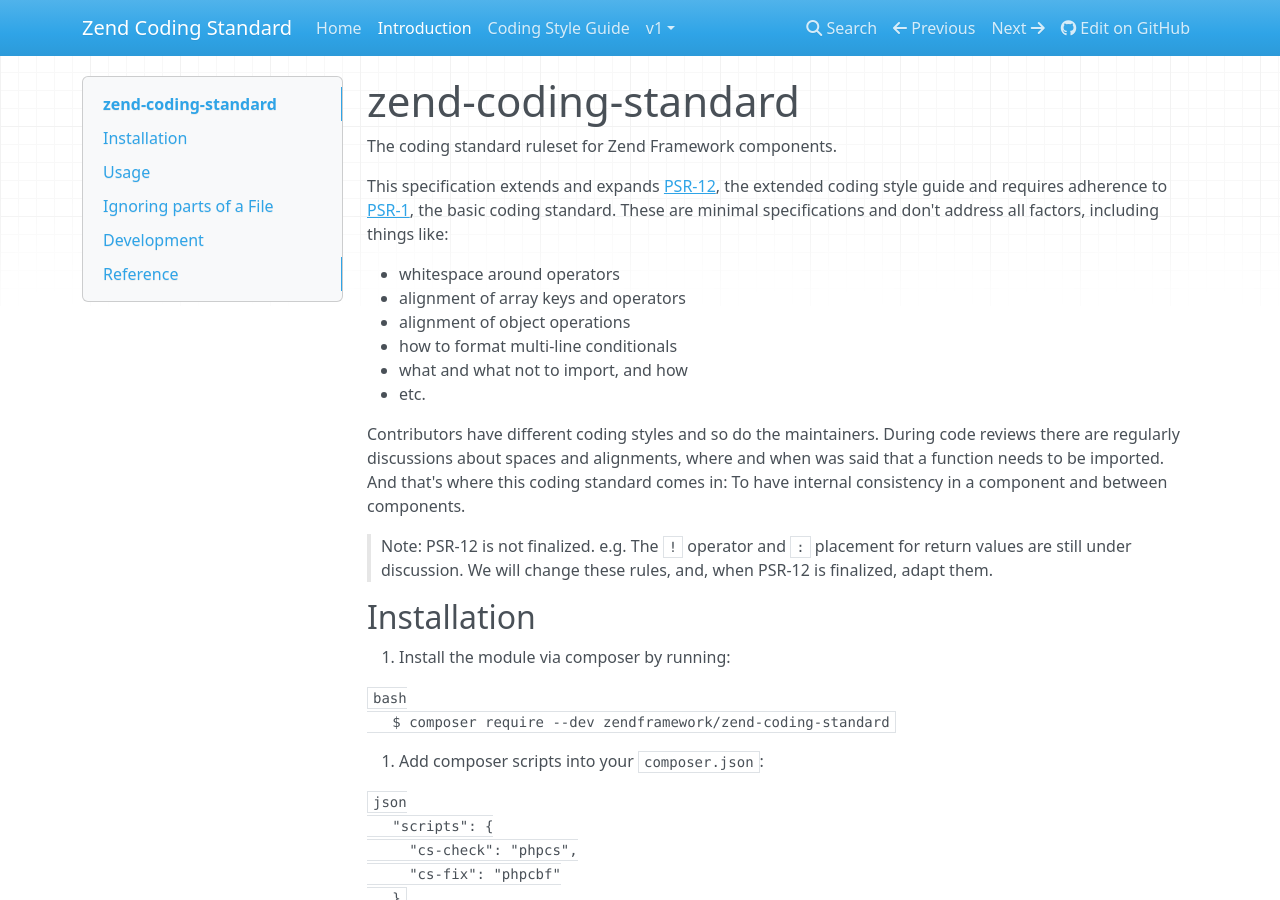
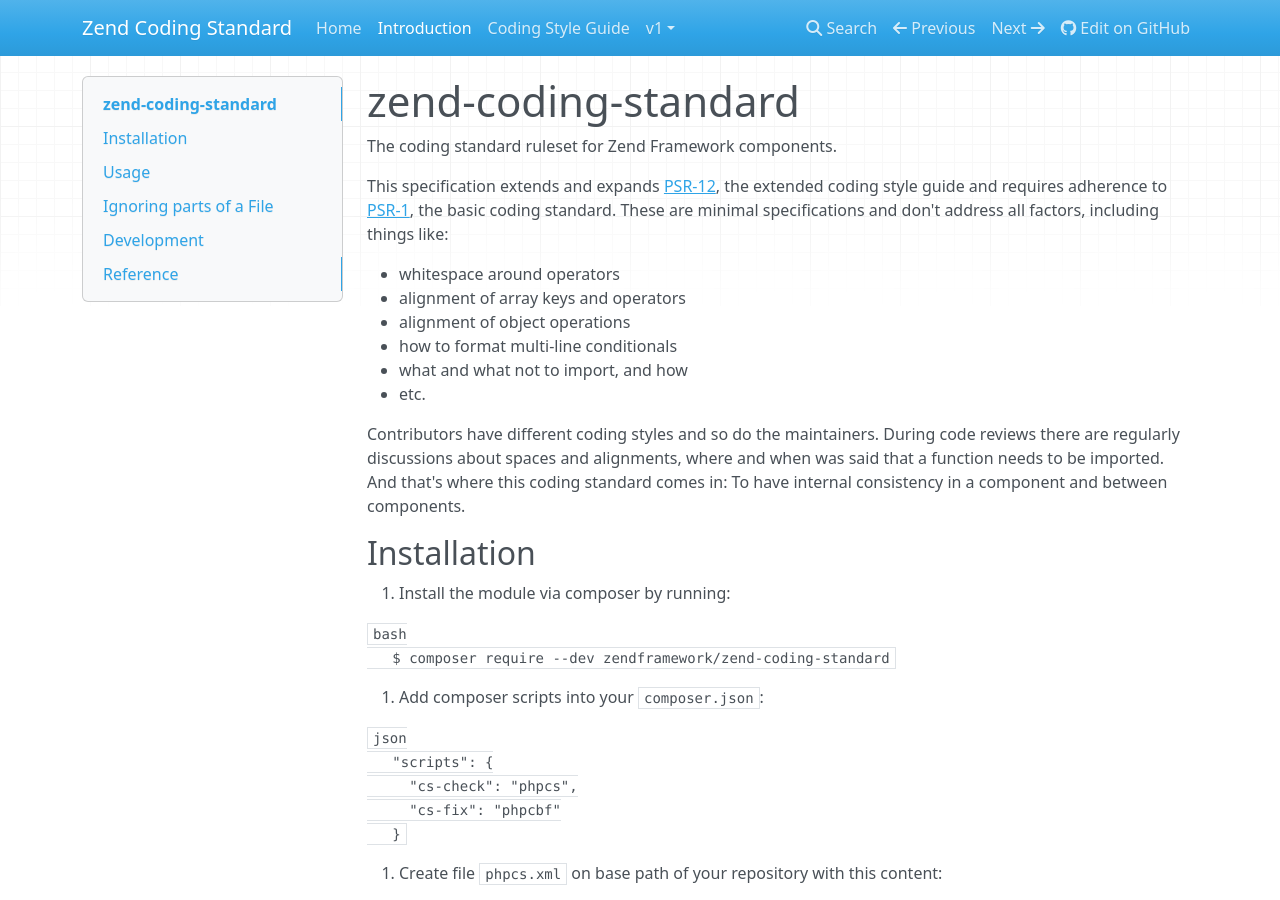
Before and after one commit to zendframework/zend-coding-standard, an MkDocs documentation site: the page built from docs/book/v2/intro.md, in a window 1280 px wide and 900 px high. Built offline with MkDocs 1.6.1, drawn with Linux system fonts in a browser that asks for light colours; nearby versions of some CDN libraries; old or Windows-style settings are respelled for this version of MkDocs; some of the changed text lies outside the part shown.

Commit message:
docs: remove obsolete notification and link

```diff
--- a/docs/book/v2/intro.md
+++ b/docs/book/v2/intro.md
@@ -16,9 +16,6 @@ the basic coding standard. These are minimal specifications and don't address al
 Contributors have different coding styles and so do the maintainers. During code reviews there are regularly
 discussions about spaces and alignments, where and when was said that a function needs to be imported. And
 that's where this coding standard comes in: To have internal consistency in a component and between components.
-
-> Note: PSR-12 is not finalized. e.g. The `!` operator and `:` placement for return values are still under  discussion.
-We will change these rules, and, when PSR-12 is finalized, adapt them.
 
 ## Installation
 
```
Also changed, not shown: other parts of docs/book/v2/intro.md (+0 -1 lines), README.md (+0 -4 lines).
